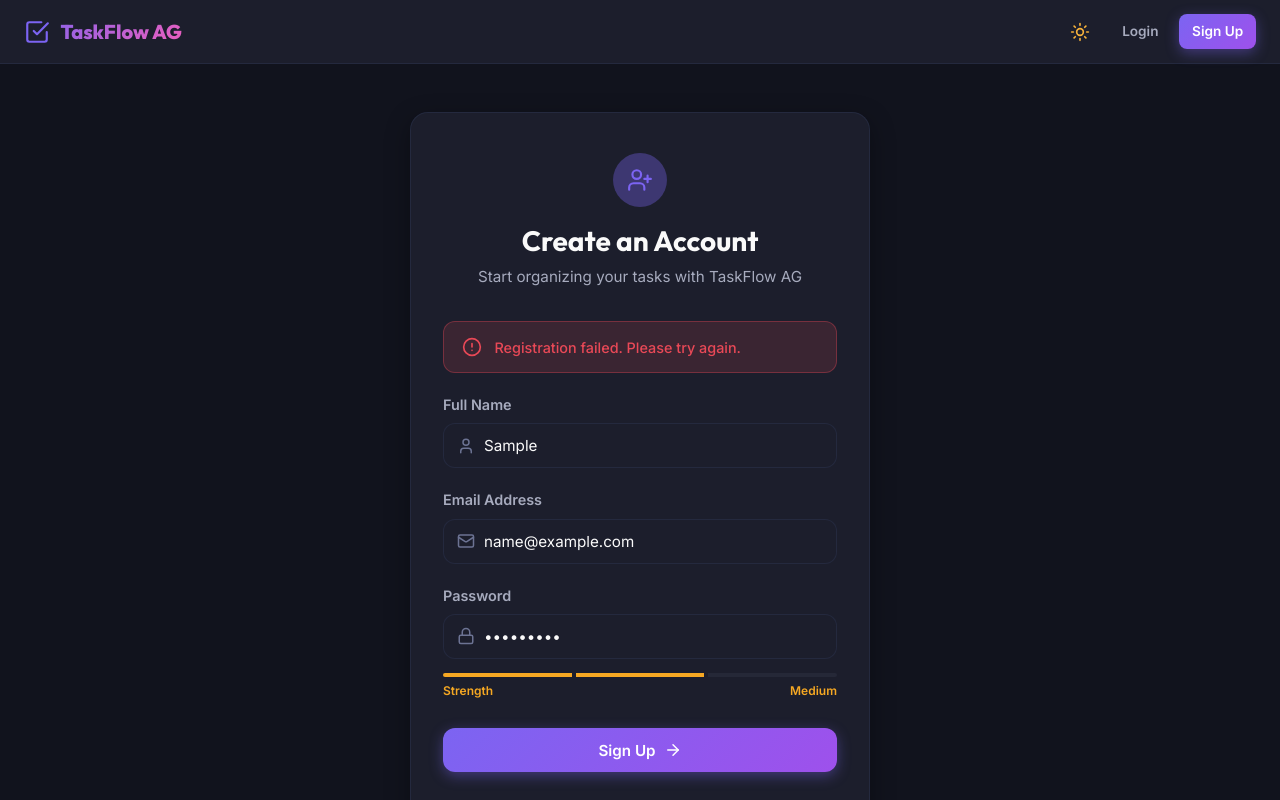
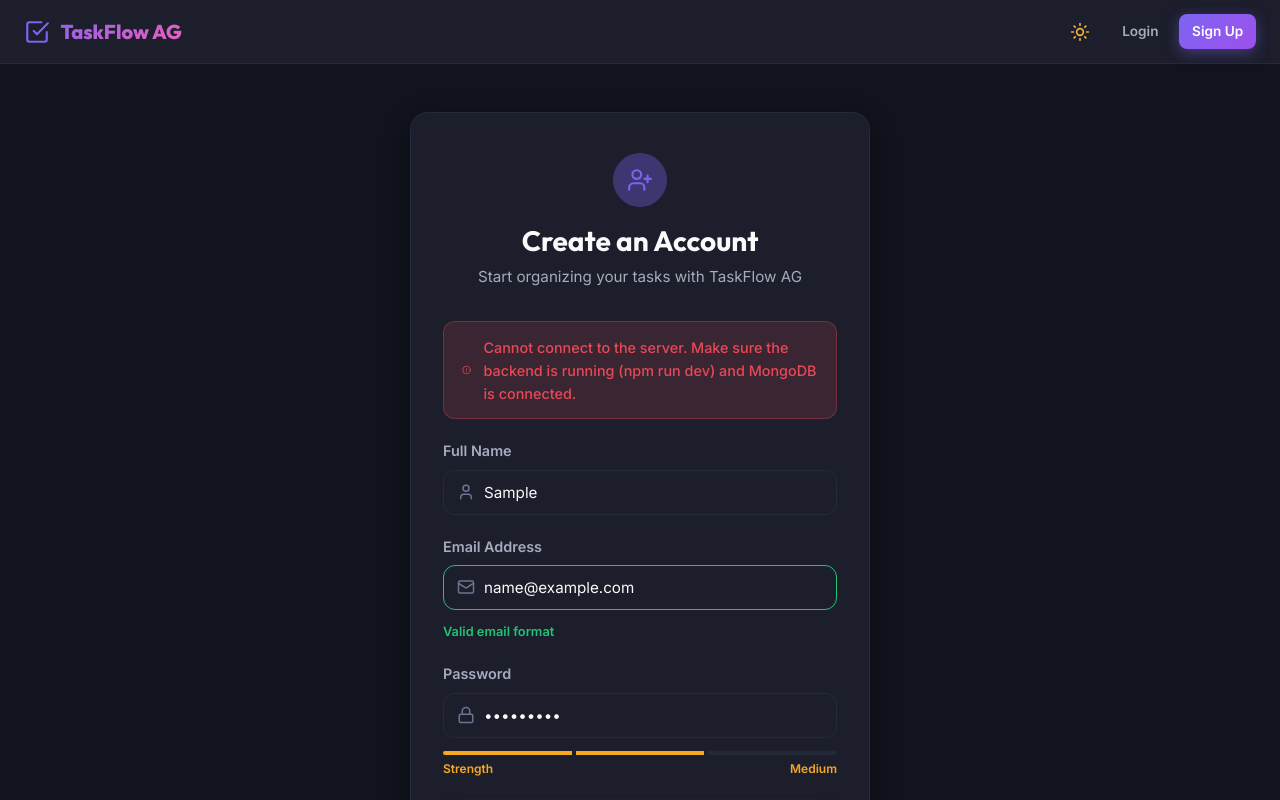
Before and after one commit to labdhi-jain/Task-Management-System, a React (Vite) app in the folder frontend/: page /register in a window 1280 px wide. Both pictures are taken after typing "Sample", "name@example.com", "Sample123" into the empty fields and a click on the button "Sign Up". Shown: the top 800 px of the page. Built offline with nearby package versions, Linux system fonts and the light colour scheme; no server answers.

Commit message:
Enhance registration form with email validation and password strength feedback

```diff
--- a/frontend/src/pages/Register.jsx
+++ b/frontend/src/pages/Register.jsx
@@ -22,6 +22,8 @@ const Register = () => {
     if (password.length >= 8 && /[A-Z]/.test(password)) score += 1;
     if (/[0-9]/.test(password) && /[^A-Za-z0-9]/.test(password)) score += 1;
 
+    if (score === 0)
+      return { level: 1, label: 'Too short', color: 'var(--color-danger)' };
     if (score === 1)
       return { level: 1, label: 'Weak', color: 'var(--color-danger)' };
     if (score === 2)
@@ -31,6 +33,18 @@ const Register = () => {
 
   const strength = getPasswordStrength();
 
+  // Email format validation helper
+  const isValidEmail = (value) => {
+    return /^[^\s@]+@[^\s@]+\.[^\s@]+$/.test(value);
+  };
+
+  // Real-time email status (computed every render)
+  const emailStatus = (() => {
+    if (!email) return { valid: null, message: '' };
+    if (isValidEmail(email.trim())) return { valid: true, message: 'Valid email format' };
+    return { valid: false, message: 'Enter a valid email (e.g. name@example.com)' };
+  })();
+
   const handleSubmit = async (e) => {
     e.preventDefault();
     setError('');
@@ -38,6 +52,11 @@ const Register = () => {
     // Client-side validation
     if (!name.trim() || !email.trim() || !password) {
       setError('Please fill in all fields.');
+      return;
+    }
+
+    if (!isValidEmail(email.trim())) {
+      setError('Please enter a valid email address (e.g. name@example.com).');
       return;
     }
 
@@ -52,10 +71,14 @@ const Register = () => {
       await register(name.trim(), email.trim(), password);
       navigate('/dashboard');
     } catch (err) {
-      const message =
-        err.response && err.response.data && err.response.data.message
-          ? err.response.data.message
-          : 'Registration failed. Please try again.';
+      let message;
+      if (!err.response) {
+        message = 'Cannot connect to the server. Make sure the backend is running (npm run dev) and MongoDB is connected.';
+      } else if (err.response.data && err.response.data.message) {
+        message = err.response.data.message;
+      } else {
+        message = 'Registration failed. Please try again.';
+      }
       setError(message);
     } finally {
       setLoading(false);
@@ -148,7 +171,15 @@ const Register = () => {
                 id="register-email"
                 type="email"
                 className="form-input"
-                style={{ paddingLeft: '2.5rem' }}
+                style={{
+                  paddingLeft: '2.5rem',
+                  borderColor:
+                    email && emailStatus.valid === false
+                      ? 'var(--color-danger)'
+                      : email && emailStatus.valid === true
+                      ? 'var(--color-success)'
+                      : undefined,
+                }}
                 placeholder="name@example.com"
                 value={email}
                 onChange={(e) => setEmail(e.target.value)}
@@ -166,6 +197,21 @@ const Register = () => {
                 }}
               />
             </div>
+            {/* Real-time email validation indicator */}
+            {email && (
+              <div
+                style={{
+                  fontSize: '0.8rem',
+                  fontWeight: 600,
+                  marginTop: '0.3rem',
+                  color: emailStatus.valid
+                    ? 'var(--color-success)'
+                    : 'var(--color-danger)',
+                }}
+              >
+                {emailStatus.message}
+              </div>
+            )}
           </div>
 
           <div className="form-group">
```
